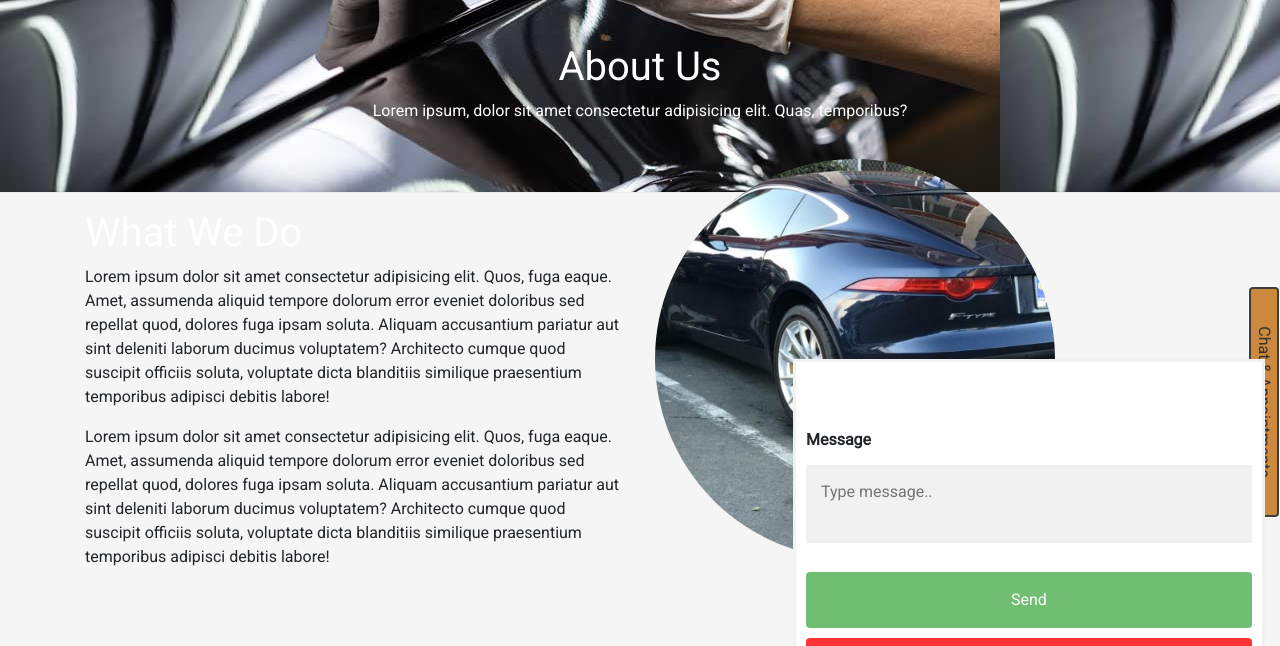
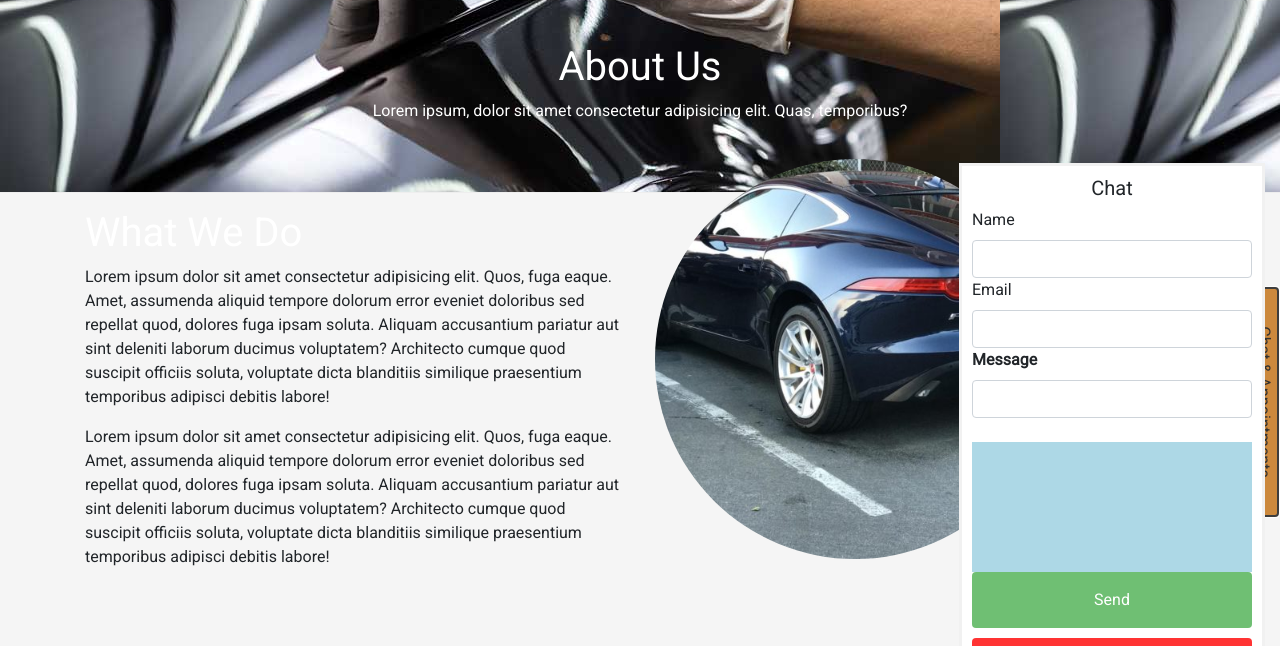
Before and after one commit to JohnHarlepas/project1_APIusage, a plain HTML site: page public/about.html in a window 1280 px wide. Both pictures are taken after a click on the button "Chat & Appointments". Shown: the part 83-729 px from the top of the page. Drawn offline with nearby package versions, Linux system fonts and the light colour scheme; some packages are replaced by stand-ins of ours; no server answers; a script that the page names is missing.

Commit message:
update all html files with chatbox

```diff
--- a/public/about.html
+++ b/public/about.html
@@ -320,13 +320,26 @@
           <ul class="chat">
             <span>Chat</span>
             <button class="open-button" onclick="openForm()">Chat & Appointments</button>
-              <div class="chat-popup" id="myForm">
+            <div class="chat-popup" id="myForm" >
               <form action="/action_page.php" class="form-container">
-                  <h1>Chat</h1>
+                <h5 id="chatHeader">Chat</h5>
+                <label id="name-label">Name</label>
+                <input class="form-control" id="name-input" type="text">
+                <label id="email-label">Email</label>
+                <input class="form-control" id="email-input" type="text">
+
                 <label for="msg"><b>Message</b></label>
-                  <textarea placeholder="Type message.." name="msg" required></textarea>
-                  <button type="submit" class="btn">Send</button>
-                  <button type="button" class="btn cancel" onclick="closeForm()">Close</button>
+                <input id="message-input" class="form-control" type="text">
+
+                <!-- <textarea id="message-input" placeholder="Type message.." name="msg" required></textarea> -->
+                <br>
+                <div class="card1">
+                  <div id=cardBottom class="card-body1">
+                      <div id="displayed-data"></div>
+                  </div>
+                </div>
+                <button id="click-button" type="submit" class="btn">Send</button>
+                <button id="close-button" type="button" class="btn cancel" onclick="closeForm();reset()">Close</button>
               </form>
             </div>
           </ul>
```
Also changed, not shown: public/contact.html (+18 -5 lines), public/faq.html (+18 -5 lines), public/services.html (+18 -5 lines). Lines whose indentation alone changed are shown as unchanged.
